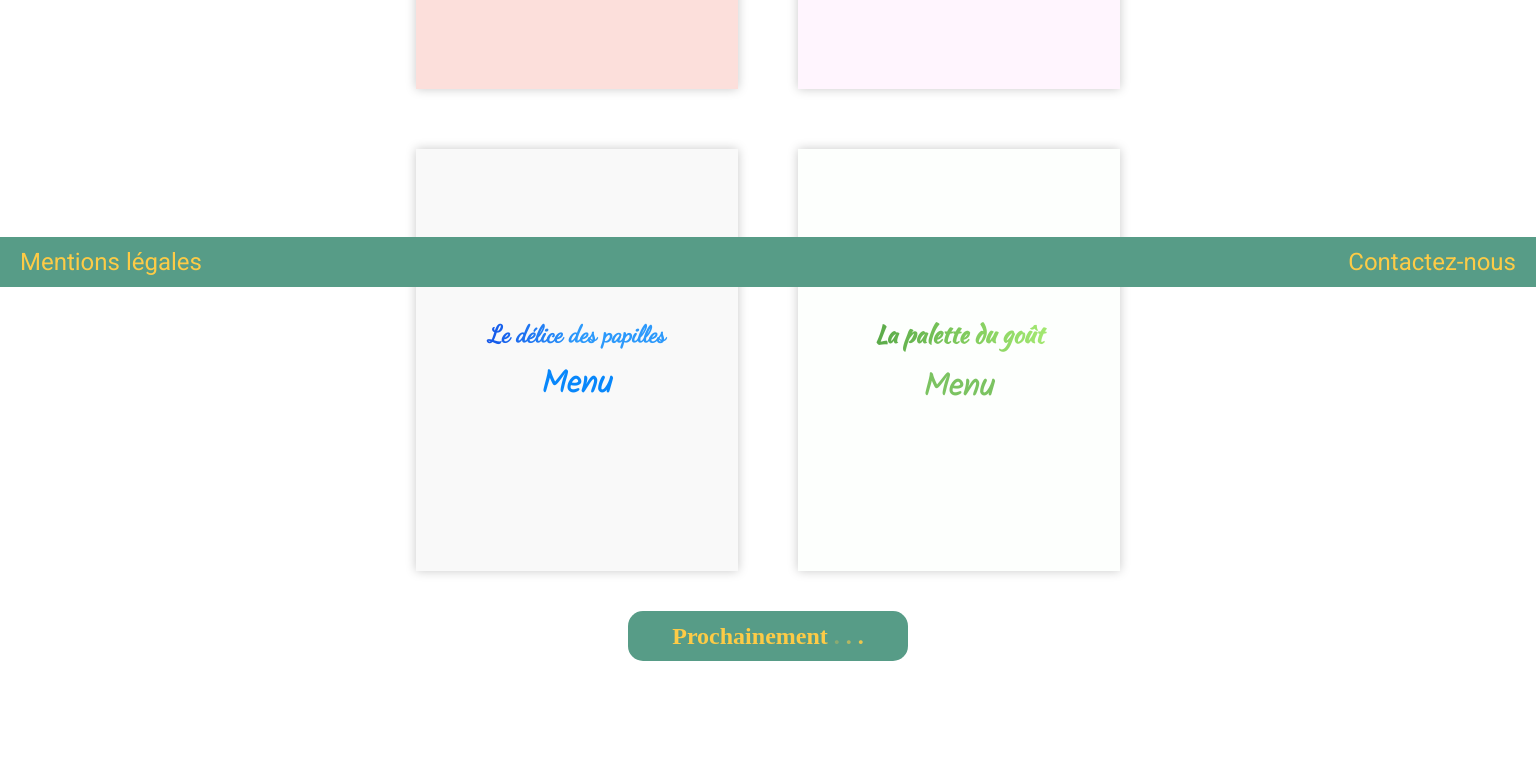
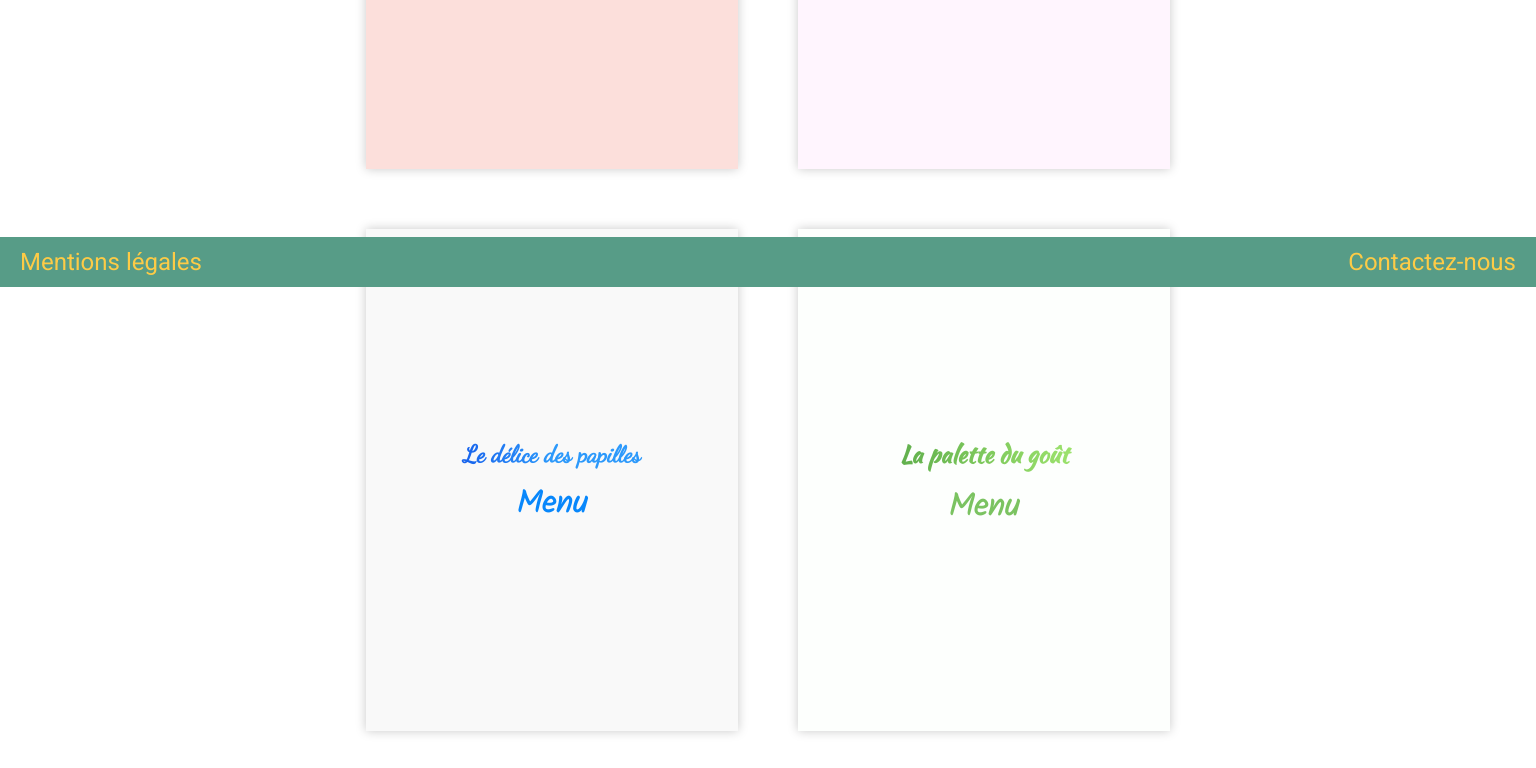
Before and after one commit to Shinkenny/Projet_3, a plain HTML site: page index.html in a window 1536 px wide. Shown: the part 513-1281 px from the top of the page. Drawn offline with nearby package versions, Linux system fonts and the light colour scheme; a web font is replaced by a local one.

Commit message:
Amélioration de la page d'accueil

```diff
--- a/SASS/Base/_base.scss
+++ b/SASS/Base/_base.scss
@@ -79,8 +79,8 @@ main
 	padding-top: 50px;
 	&__menu
 	{
-	width: 320px;
-	height: 420px;
+	width: 420px;
+	height: 550px;
     margin: 30px;
     box-shadow:  0px 0px 10px #c9c9c9;
 	display: flex;
@@ -117,8 +117,8 @@ main
 
 .anim_menu
 {
-	width: 300px;
-	height: 400px;
+	width: 420px;
+	height: 550px;
 	display: flex;
     flex-direction: column;
     justify-content: center;
@@ -217,6 +217,33 @@ main
 	margin-bottom: 100px;
 }
 
+/* Version desktop */
+@media all and (min-width: 1440px) and (max-width: 1660px)
+{
+	.menus
+	{
+		width: $menu-width;
+		&__menu
+		{
+			width: 370px;
+			height: 500px;
+			align-items: center;
+		}
+	}
+
+	.anim_menu
+	{
+		width: 370px;
+		height: 500px;
+	}
+
+	.soon
+	{
+		margin-bottom: 100px;
+		width: 240px;
+	}
+}
+
 /* Version tablette */
 @media all and (max-width: 1024px)
 {
@@ -229,6 +256,12 @@ main
 			height: 350px;
 			align-items: center;
 		}
+	}
+
+	.anim_menu
+	{
+		width: 245px;
+		height: 350px;
 	}
 
 	.soon
@@ -251,10 +284,10 @@ main
 		margin-bottom: 80px;
 		width: 180px;
 		height: 35px;
-	&__prochainement
-	{
-		font-size: nth($font-size, 4);
-	}
+		&__prochainement
+		{
+			font-size: nth($font-size, 4);
+		}
 	}
 
 	.menus
```
Also changed, not shown: CSS/main.css, 1 other file.
